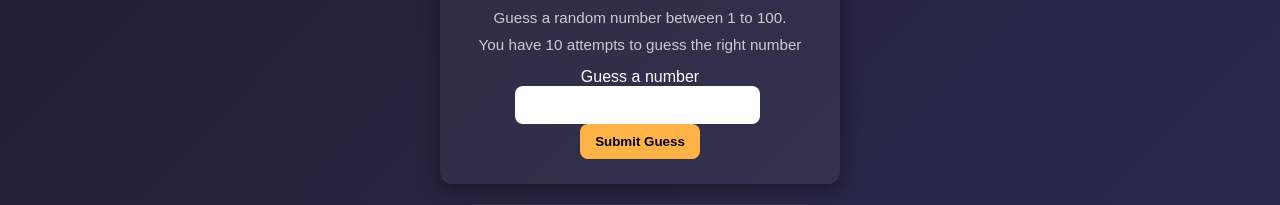
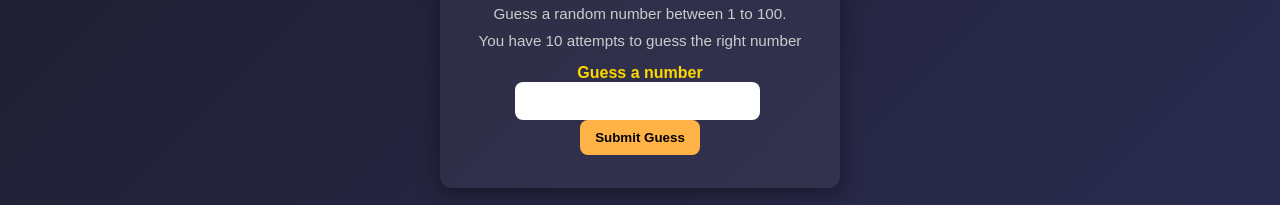
Before and after one commit to Alex-Techy60/Guess-the-number, a plain HTML site: page index.html in a window 1280 px wide. Shown: the part 286-491 px from the top of the page. Drawn offline with Linux system fonts and the light colour scheme.

Commit message:
Update style.css

```diff
--- a/style.css
+++ b/style.css
@@ -43,7 +43,7 @@ p {
     margin-top: 15px;
 }
 
-label {
+label2 {
     display: block;
     margin-bottom: 8px;
     font-weight: bold;
```
